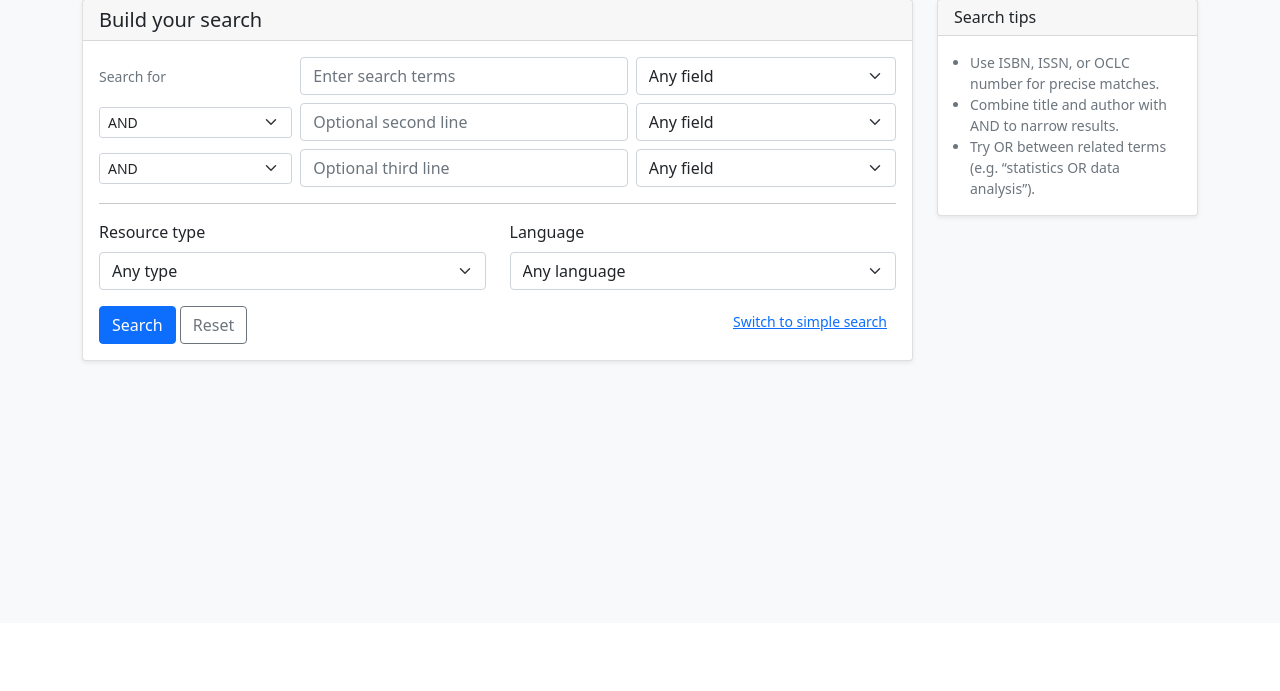
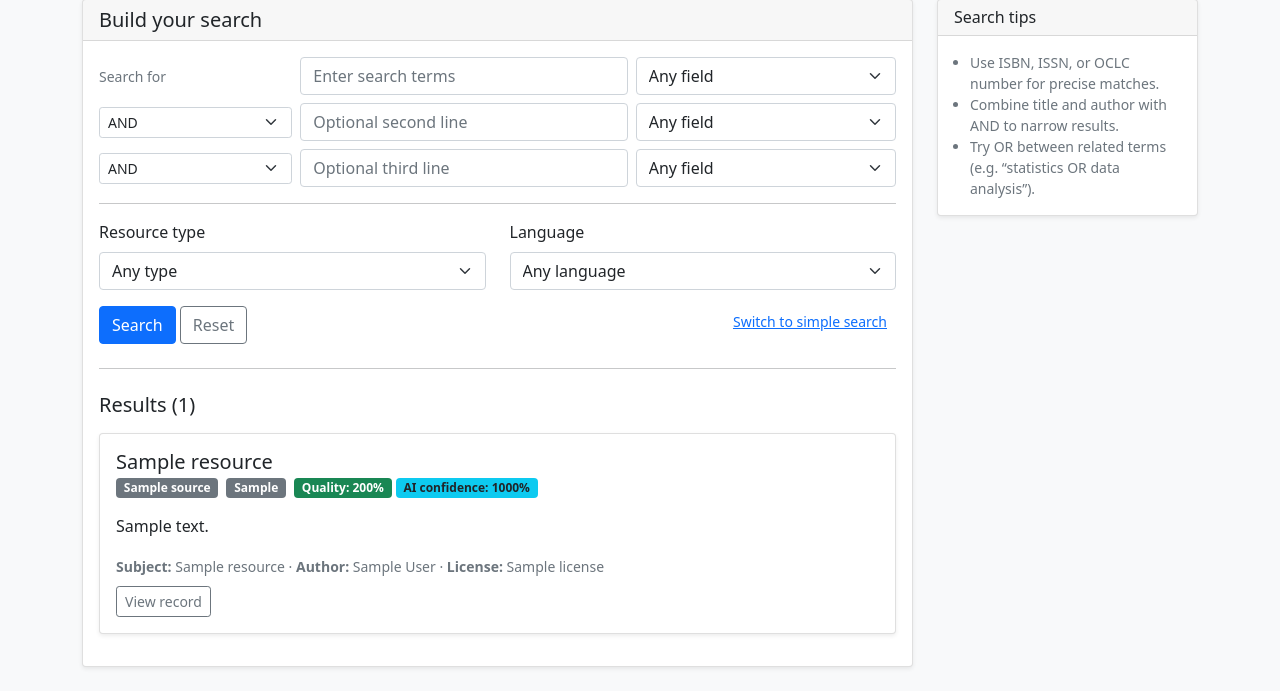
Before and after one commit to MMU-Library/OER_Phoenix, a Django app: template templates/resources/advanced_search.html in a window 1280 px wide. Shown: the part 177-868 px from the top of the page. Before the commit the page ends 541 px from the top, so only its background shows below. Run offline with Django 3.2, Linux system fonts and the light colour scheme; the template is opened without the code that fills it: most values are stand-ins (such as "Sample title", 1, 10 or a date in 2020).

Commit message:
"Advanced Search wiring updates"

```diff
--- a/resources/templatetags/oer_filters.py
+++ b/resources/templatetags/oer_filters.py
@@ -19,8 +19,8 @@ def star_rating(score):
     html += '★' * stars
     if half_star:
         html += '½'
-    html += '<span class="text-muted">' + '☆' * empty_stars + '</span>'
-    html += f' <small>({score:.1f})</small></span>'
+    html += ' ' + '☆' * empty_stars + '</span>'
+    html += f' <span class="text-muted">({score:.1f})</span>'
     return mark_safe(html)
 
 
@@ -57,9 +57,8 @@ def language_badge(language_code):
         "ko": "Korean",
         "ar": "Arabic",
     }
-
     lang_name = language_names.get(language_code.lower(), language_code.upper())
-    return mark_safe(f'<span class="badge bg-info">{lang_name}</span>')
+    return mark_safe(f'<span class="badge bg-secondary ms-1">{lang_name}</span>')
 
 
 @register.filter
@@ -80,8 +79,7 @@ def source_badge(source):
         else source.name
     )
     color = source_colors.get(source_name, "secondary")
-
-    return mark_safe(f'<span class="badge bg-{color}">{source_name}</span>')
+    return mark_safe(f'<span class="badge bg-{color} me-1">{source_name}</span>')
 
 
 @register.filter
@@ -100,7 +98,7 @@ def match_reason_badge(reason):
     }
 
     label, color = reason_labels.get(str(reason).lower(), (reason, "secondary"))
-    return mark_safe(f'<span class="badge bg-{color}">{label}</span>')
+    return mark_safe(f'<span class="badge bg-{color} me-1">{label}</span>')
 
 
 @register.simple_tag
@@ -114,29 +112,59 @@ def translate_button(resource):
         return ""
 
     return mark_safe(
-        f'<button class="btn btn-sm btn-outline-secondary" '
-        f'onclick="translateResource({resource.id})" title="Translate to English">'
-        f'<i class="bi bi-translate"></i> Translate</button>'
+        '<button type="button" '
+        'class="btn btn-sm btn-outline-secondary ms-2" '
+        'data-action="translate-resource" '
+        f'data-resource-id="{getattr(resource, "id", "")}">'
+        '<i class="bi bi-translate"></i> Translate'
+        "</button>"
     )
+
+
+@register.filter
+def startswith(value, prefix):
+    """Simple startswith filter for templates."""
+    try:
+        return str(value).startswith(prefix)
+    except Exception:
+        return False
+
+
+def _looks_like_url(url: str) -> bool:
+    """
+    Heuristic: true URLs start with http(s) or ftp.
+
+    ONIX-derived filenames and bare IDs are deliberately excluded so they
+    are not auto-wrapped as external links.
+    """
+    if not url:
+        return False
+    return url.lower().startswith(("http://", "https://", "ftp://"))
 
 
 @register.filter
 def link_type_button(resource):
     """
     Generate appropriate button text and icon based on link type.
+
     Detects PDFs, web pages, and other formats for librarian-friendly display.
+    Only treats values that look like real URLs as external; ONIX-style
+    filenames or bare identifiers are left for internal handling.
     """
     if not resource or not hasattr(resource, "url"):
-        return mark_safe('<span class="btn btn-sm btn-secondary disabled">No Link</span>')
+        return mark_safe('<span class="text-muted">No link</span>')
 
-    url = resource.url
-    if not url:
-        return mark_safe('<span class="btn btn-sm btn-secondary disabled">No Link</span>')
+    raw_url = resource.url or ""
+    if not _looks_like_url(raw_url):
+        # No trustworthy external URL; offer an internal record link instead.
+        title = getattr(resource, "title", "")
+        return mark_safe(
+            f'<a href="/search/?query={title}" '
+            'class="btn btn-sm btn-outline-secondary">'
+            'View record</a>'
+        )
 
-    # Ensure URL has protocol
-    if not url.startswith(("http://", "https://", "ftp://")):
-        url = "https://" + url
-
+    url = raw_url
     url_lower = url.lower()
     format_field = (
         resource.format.lower()
@@ -149,14 +177,14 @@ def link_type_button(resource):
         icon = "📄"
         text = "Download PDF"
         btn_class = "btn-danger"
-        title = "Direct PDF download"
+        title_attr = "Direct PDF download"
 
     # Detect EPUB/ebook formats
     elif ".epub" in url_lower or "epub" in format_field:
         icon = "📖"
         text = "Download E-book"
         btn_class = "btn-info"
-        title = "E-book format (EPUB)"
+        title_attr = "E-book format (EPUB)"
 
     # Detect video content
     elif any(
@@ -166,21 +194,21 @@ def link_type_button(resource):
         icon = "🎬"
         text = "View Video"
         btn_class = "btn-dark"
-        title = "Video resource"
+        title_attr = "Video resource"
 
     # Detect DOI links (scholarly articles)
     elif "doi.org" in url_lower or "dx.doi.org" in url_lower:
         icon = "🔗"
         text = "View Article (DOI)"
         btn_class = "btn-success"
-        title = "Academic article via DOI"
+        title_attr = "Academic article via DOI"
 
     # Detect archive.org links
     elif "archive.org" in url_lower:
         icon = "📚"
         text = "View on Archive.org"
         btn_class = "btn-warning"
-        title = "Internet Archive resource"
+        title_attr = "Internet Archive resource"
 
     # Detect repository/institutional pages
     elif any(
@@ -189,17 +217,19 @@ def link_type_button(resource):
         icon = "🗃️"
         text = "View in Repository"
         btn_class = "btn-primary"
-        title = "Institutional repository"
+        title_attr = "Institutional repository"
 
     # Default: web page
     else:
         icon = "🌐"
         text = "View Resource"
         btn_class = "btn-outline-primary"
-        title = "External web page"
+        title_attr = "External web page"
 
     return mark_safe(
-        f'<a href="{url}" target="_blank" rel="noopener noreferrer" '
-        f'class="btn btn-sm {btn_class}" title="{title}">'
+        f'<a href="{url}" '
+        f'class="btn btn-sm {btn_class}" '
+        f'title="{title_attr}" '
+        'target="_blank" rel="noopener">'
         f'{icon} {text}</a>'
     )
--- a/templates/resources/advanced_search.html
+++ b/templates/resources/advanced_search.html
@@ -1,4 +1,5 @@
 {% extends 'base.html' %}
+{% load oer_filters %}
 
 {% block title %}Advanced Search - OER Platform{% endblock %}
 
@@ -137,6 +138,87 @@
             </a>
           </div>
         </form>
+
+        {# Results section #}
+        {% if detailed_results %}
+          <hr class="my-4">
+          <h2 class="h5 mb-3">Results ({{ detailed_results|length }})</h2>
+          <div class="row">
+            {% for r in detailed_results %}
+              <div class="col-md-12 mb-3">
+                <div class="card h-100 shadow-sm">
+                  <div class="card-body">
+                    <div class="d-flex justify-content-between align-items-start mb-2">
+                      <div class="flex-grow-1">
+                        <h5 class="card-title mb-1">
+                          {{ r.resource.title }}
+                          {% if r.resource.language != 'en' %}
+                            {{ r.resource.language|language_badge }}
+                          {% endif %}
+                        </h5>
+
+                        <div class="mb-2 d-flex flex-wrap align-items-center gap-1">
+                          {{ r.resource.source|source_badge }}
+                          {{ r.match_reason|match_reason_badge }}
+
+                          {% if r.resource.overall_quality_score %}
+                            {% with percent=r.resource.overall_quality_score|multiply:20 %}
+                              <span class="badge quality-badge
+                                  {% if percent >= 80 %}bg-success text-white
+                                  {% elif percent >= 40 %}bg-warning text-dark
+                                  {% else %}bg-danger text-white
+                                  {% endif %}"
+                                    data-bs-toggle="tooltip"
+                                    title="Quality is an internal 0–5 score (shown as a percentage) based on metadata richness, clarity, and pedagogic suitability.">
+                                Quality: {{ percent|floatformat:0 }}%
+                              </span>
+                            {% endwith %}
+                          {% else %}
+                            <span class="badge bg-secondary"
+                                  data-bs-toggle="tooltip"
+                                  title="This resource has not yet been assessed by the quality checker.">
+                              Quality: Not rated
+                            </span>
+                          {% endif %}
+
+                          {% if r.similarity_score %}
+                            {% with conf=r.similarity_score|multiply:100 %}
+                              <span class="badge bg-info text-dark"
+                                    data-bs-toggle="tooltip"
+                                    title="AI confidence is a semantic similarity score between 0 and 1, shown here as a percentage. Higher is better; scores above 60% usually indicate a strong conceptual match.">
+                                AI confidence: {{ conf|floatformat:0 }}%
+                              </span>
+                            {% endwith %}
+                          {% endif %}
+                        </div>
+                      </div>
+                    </div>
+
+                    <p class="card-text">{{ r.resource.description|truncatewords:40 }}</p>
+
+                    <div class="mb-2">
+                      <small class="text-muted">
+                        {% if r.resource.subject %}
+                          <strong>Subject:</strong> {{ r.resource.subject }} ·
+                        {% endif %}
+                        {% if r.resource.author %}
+                          <strong>Author:</strong> {{ r.resource.author }} ·
+                        {% endif %}
+                        {% if r.resource.license %}
+                          <strong>License:</strong> {{ r.resource.license }}
+                        {% endif %}
+                      </small>
+                    </div>
+
+                    <div class="d-flex gap-2 align-items-center">
+                      {{ r.resource|link_type_button }}
+                    </div>
+                  </div>
+                </div>
+              </div>
+            {% endfor %}
+          </div>
+        {% endif %}
       </div>
     </div>
   </div>
```
Also changed, not shown: resources/harvesters/marcxml_harvester.py (+20 -2 lines), resources/services/search_engine.py (+13 -4 lines).
